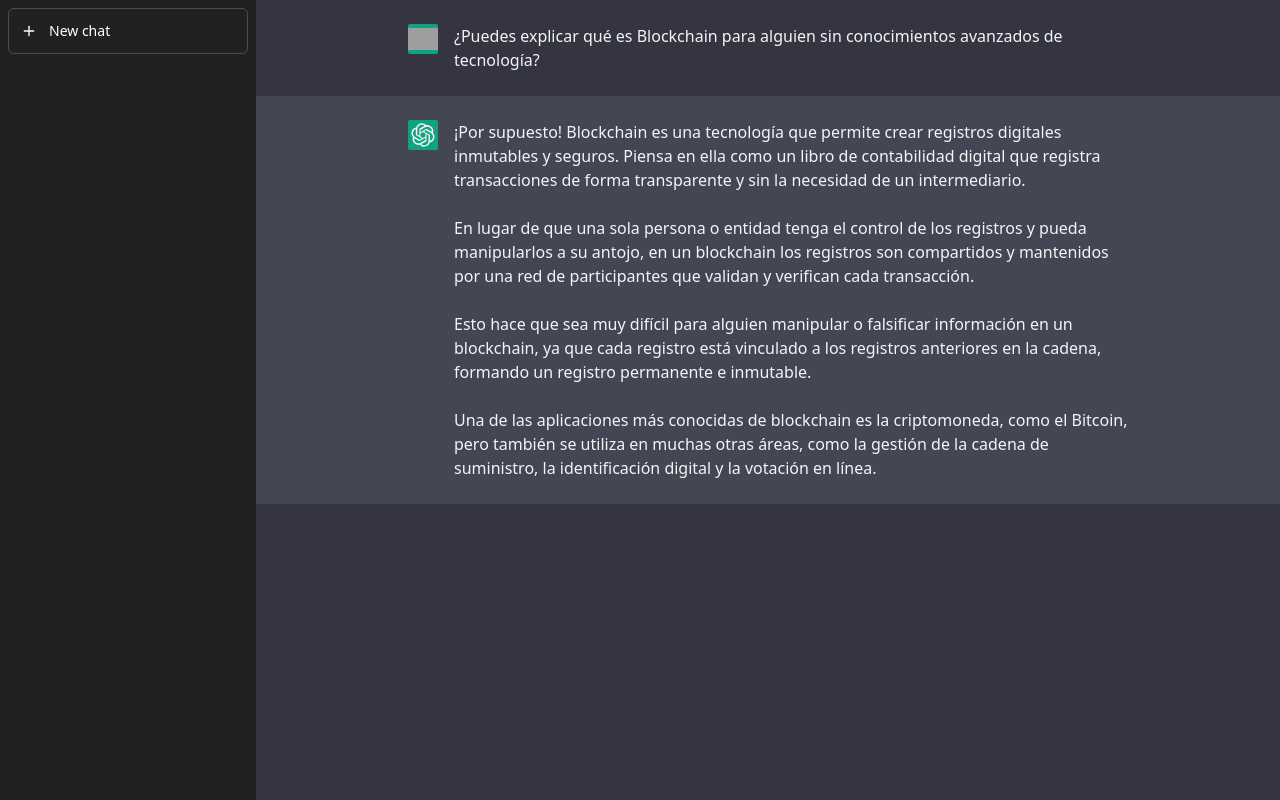
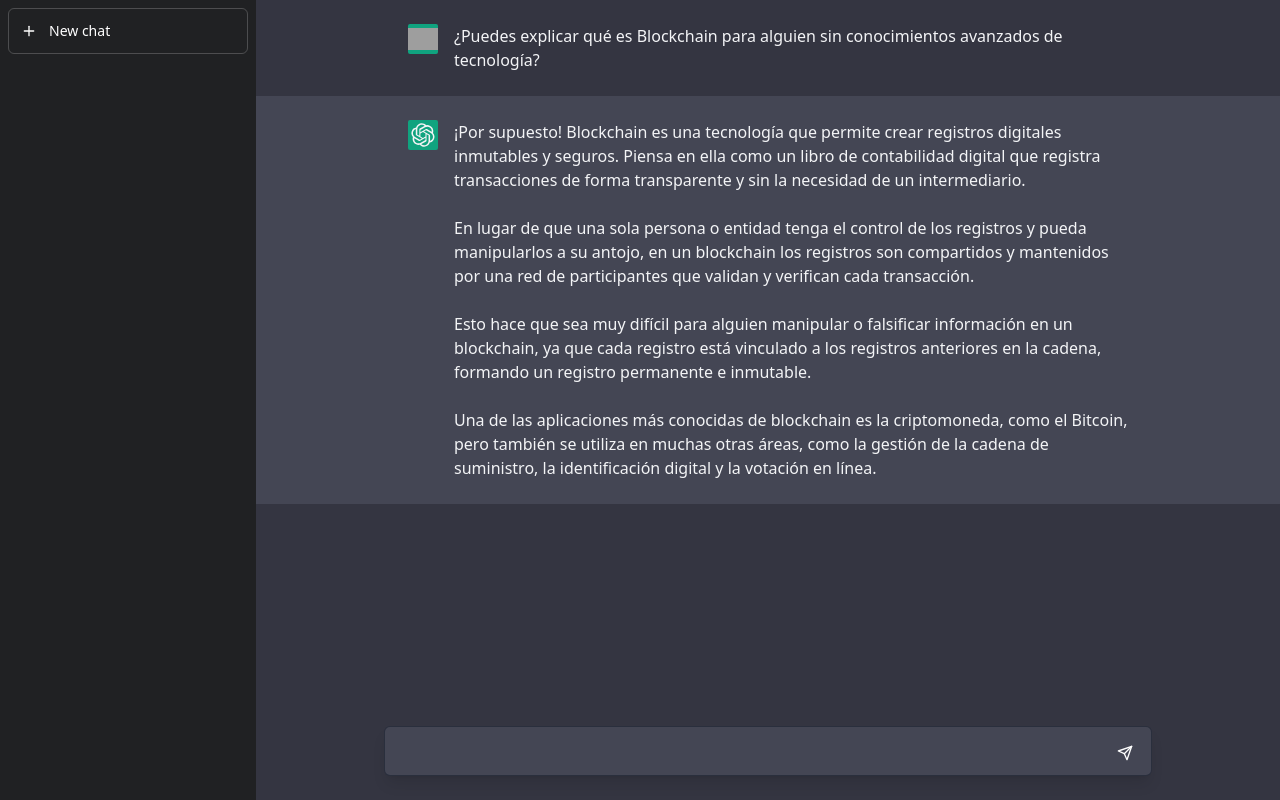
Before and after one commit to AsierDev/chat-gpt-clone, a Next.js app: page / in a window 1280 px wide. Built offline with nearby package versions, Linux system fonts and the light colour scheme; grey boxes are pictures that could not be loaded.

Commit message:
feat: add chatform

```diff
--- a/src/components/icons.tsx
+++ b/src/components/icons.tsx
@@ -36,3 +36,23 @@
     </svg>
   )
 }
+
+export function SendIcon () {
+  return (
+    <svg
+      stroke='currentColor'
+      fill='none'
+      strokeWidth={2}
+      viewBox='0 0 24 24'
+      strokeLinecap='round'
+      strokeLinejoin='round'
+      className='h-4 w-4 mr-1'
+      height='1em'
+      width='1em'
+      xmlns='http://www.w3.org/2000/svg'
+    >
+      <line x1={22} y1={2} x2={11} y2={13} />
+      <polygon points='22 2 15 22 11 13 2 9 22 2' />
+    </svg>
+  )
+}
--- a/src/pages/index.tsx
+++ b/src/pages/index.tsx
@@ -1,6 +1,6 @@
-import React from 'react'
+import React, { useRef } from 'react'
 import Head from 'next/head'
-import { ChatGPTLogo, PlusIcon } from '@/components/icons'
+import { ChatGPTLogo, PlusIcon, SendIcon } from '@/components/icons'
 import { Avatar } from '@/components/avatar'
 
 function Layout ({ children } : {children: React.ReactNode}) {
@@ -79,8 +79,49 @@
           <Message key={message.id} {...message} />
         ))}
       </main>
-      {/* <ChatForm /> */}
+      <ChatForm />
     </div>
+  )
+}
+
+function ChatForm () {
+  const textAreaRef = useRef<HTMLTextAreaElement>(null)
+
+  const handleSubmit = () => {
+
+  }
+  const handleKeyDown = () => {
+
+  }
+  const handleChange = () => {
+
+  }
+  return (
+    <section className='absolute bottom-0 w-full left-0 right-0 ml-32'>
+      <form
+        onSubmit={handleSubmit}
+        onKeyDown={handleKeyDown}
+        className='flex flex-row max-w-3xl pt-6 m-auto mb-6'
+      >
+        <div className='relative flex flex-col flex-grow w-full px-4 py-3 text-white border rounded-md shadow-lg bg-gptlightgray border-gray-900/50'>
+          <textarea
+            onChange={handleChange}
+            ref={textAreaRef}
+            rows={1}
+            tabIndex={0}
+            autoFocus
+            defaultValue=''
+            className='w-full h-[24px] resize-none bg-transparent m-0 border-0 outline-none'
+          />
+          <button
+            type='submit'
+            className='absolute p-1 rounded-md bottom-2.5 right-2.5'
+          >
+            <SendIcon />
+          </button>
+        </div>
+      </form>
+    </section>
   )
 }
 
```
